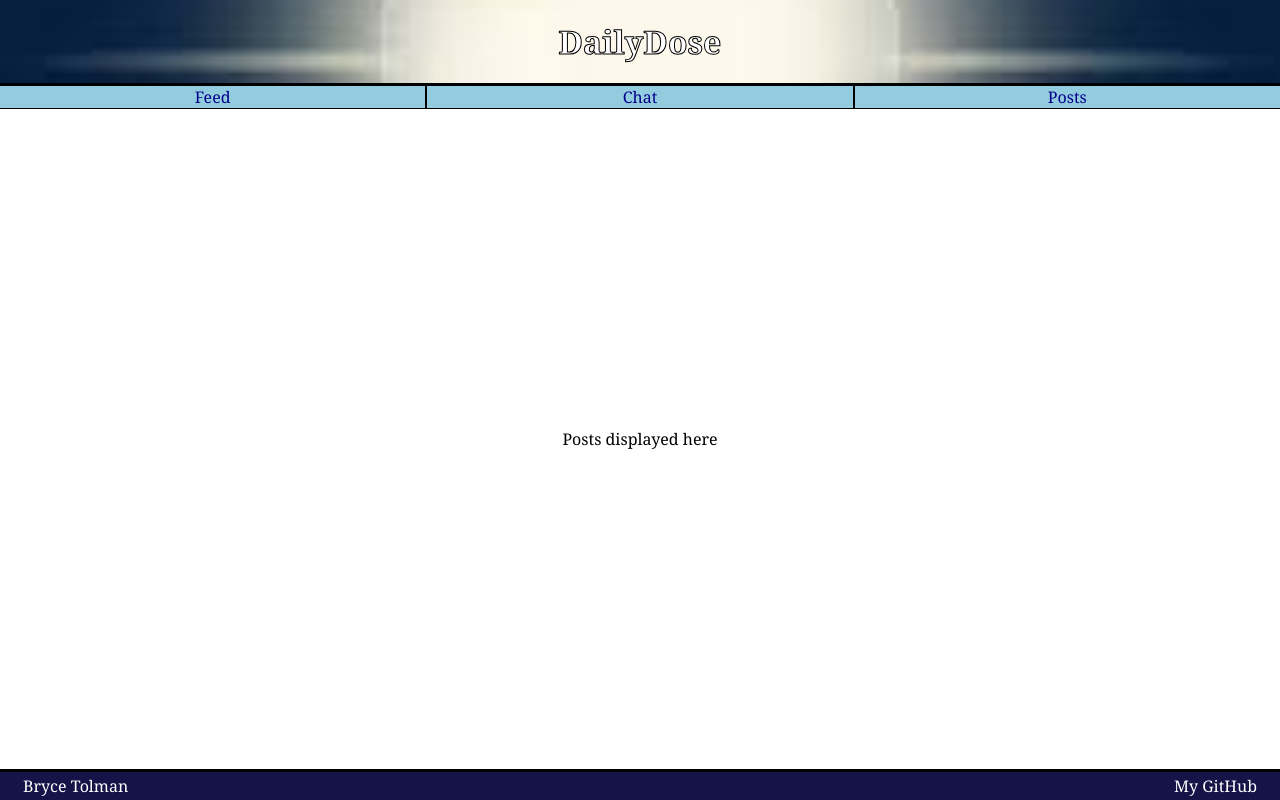
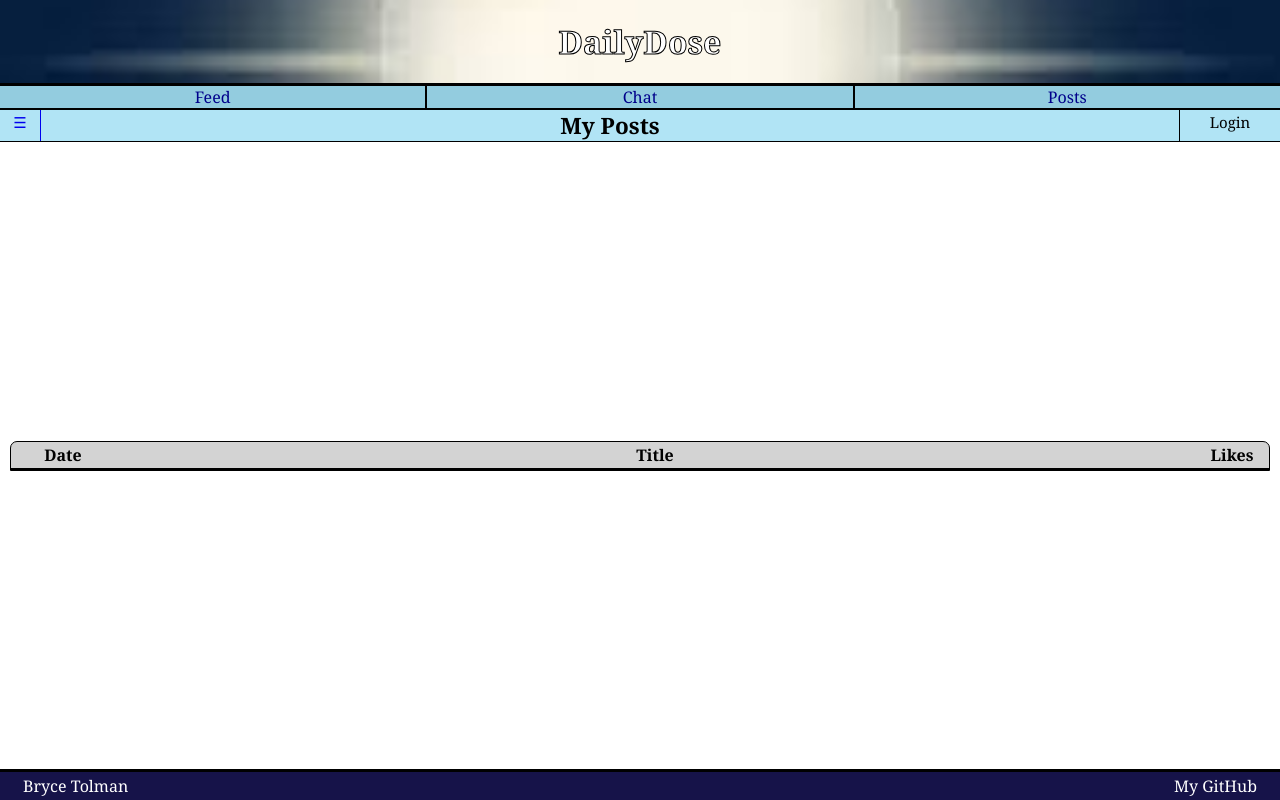
Before and after one commit to brycetolman54/dailydose, a React (Vite) app: page /posts in a window 1280 px wide. Built offline with nearby package versions, Linux system fonts and the light colour scheme.

Commit message:
port over main format for posts and link between

```diff
--- a/src/app.css
+++ b/src/app.css
@@ -111,7 +111,7 @@ footer p {
     padding: 0px;
     background-color: rgb(147, 204, 223);
     border: solid black;
-    border-width: 3px 0 1px 0;
+    border-width: 3px 0 2px 0;
 }
 .links a {
     flex: 1;
@@ -129,6 +129,7 @@ footer p {
     padding: 2px 0 5px 0px;
     border: solid;
     border-width: 0 1.5px 0 0;
+    text-decoration: none;
 }
 #bars:hover {
     background-color: rgb(165, 213, 220);
--- a/src/app.jsx
+++ b/src/app.jsx
@@ -2,11 +2,12 @@ import React from 'react';
 import {BrowserRouter, NavLink, Route, Routes} from
 'react-router-dom';
 import './app.css';
+
 import {Login} from './login/login';
 import {Chat} from './chat/chat';
-import {ChatNoSide} from './chat/chatNoSide';
+// import {ChatNoSide} from './chat/chatNoSide';
 import {Feed} from './feed/feed';
-import {FeedNoTop} from './feed/feedNoTop';
+// import {FeedNoTop} from './feed/feedNoTop';
 import {Posts} from './posts/posts';
 import {LikedPosts} from './posts/likedPosts';
 
@@ -24,20 +25,20 @@ export default function App() {
                 <header className='top'>
                     <h1 className='logo'>DailyDose</h1>
                     <menu className='links'>
-                        <NavLink className="link" href="feed.html" to='feed'>Feed</NavLink>
-                        <NavLink className="link" href="chat.html" id="chatNav" to='chat'>Chat</NavLink>
-                        <NavLink className="link" href="posts.html" to='posts'>Posts</NavLink>
+                        <NavLink className="link" to='feed'>Feed</NavLink>
+                        <NavLink className="link" id="chatNav" to='chat'>Chat</NavLink>
+                        <NavLink className="link" to='posts'>Posts</NavLink>
                     </menu>
                 </header>
 
                 <Routes>
                     <Route path='/' element={<Login />} />
                     <Route path='/feed' element={<Feed />} />
-                    <Route path='/feedNoTop' element={<FeedNoTop />} />
+                    {/* <Route path='/feedNoTop' element={<FeedNoTop />} /> */}
                     <Route path='/chat' element={<Chat />} />
-                    <Route path='/chatNoSide' element={<ChatNoSide />} />
+                    {/* <Route path='/chatNoSide' element={<ChatNoSide />} /> */}
                     <Route path='/posts' element={<Posts />} />
-                    <Route path='likedPosts' element={<LikedPosts />} />
+                    <Route path='/likedPosts' element={<LikedPosts />} />
                     <Route path='*' element={<NotFound />} />
                 </Routes>
 
--- a/src/posts/likedPosts.jsx
+++ b/src/posts/likedPosts.jsx
@@ -1,9 +1,29 @@
 import React from 'react';
+
+import {NavLink} from 'react-router-dom';
+
+import './posts.css';
 
 export function LikedPosts() {
     return (
         <main>
-            <div>Liked Posts displayed here</div>
+            <div id="topHeader">
+                <NavLink id="bars" to='../posts'>&#x2630;</NavLink>
+                <h2 id="head">Liked Posts</h2>
+                <div id="userInfo" onclick="backToLogin()">Login</div>
+            </div>
+
+            <div id="likeTable" class="table">
+                <div id="headTable">
+                    <div id="date" class="date">
+                        Date
+                    </div>
+                    <div id="title" class="title">
+                        Title
+                    </div>
+                </div>
+                <div id="likePosts"></div>
+            </div>
         </main>
     );
 }
--- a/posts.css
+++ b/src/posts/posts.css
@@ -38,9 +38,6 @@
     display: flex;
     flex-direction: column;
     margin: 10px;
-}
-#likeTable {
-    display: none;
 }
 #headTable {
     flex: 0 20px;
--- a/src/posts/posts.jsx
+++ b/src/posts/posts.jsx
@@ -1,9 +1,32 @@
 import React from 'react';
+
+import {NavLink} from 'react-router-dom';
+
+import './posts.css';
 
 export function Posts() {
     return (
         <main>
-            <div>Posts displayed here</div>
+            <div id="topHeader">
+                <NavLink id="bars" to='../likedPosts'>&#x2630;</NavLink>
+                <h2 id="head">My Posts</h2>
+                <div id="userInfo" onclick="backToLogin()">Login</div>
+            </div>
+            <div id="postsTable" class="table">
+                <div id="headTable">
+                    <div id="date" class="date">
+                        Date
+                    </div>
+                    <div id="title" class="title">
+                        Title
+                    </div>
+                    <div id="like" class="like">
+                        Likes
+                    </div>
+                </div>
+                <div id="posts"></div>
+            </div>
+
         </main>
     );
 }
```
Also changed, not shown: src/chat/chatNoSide.jsx (added).
